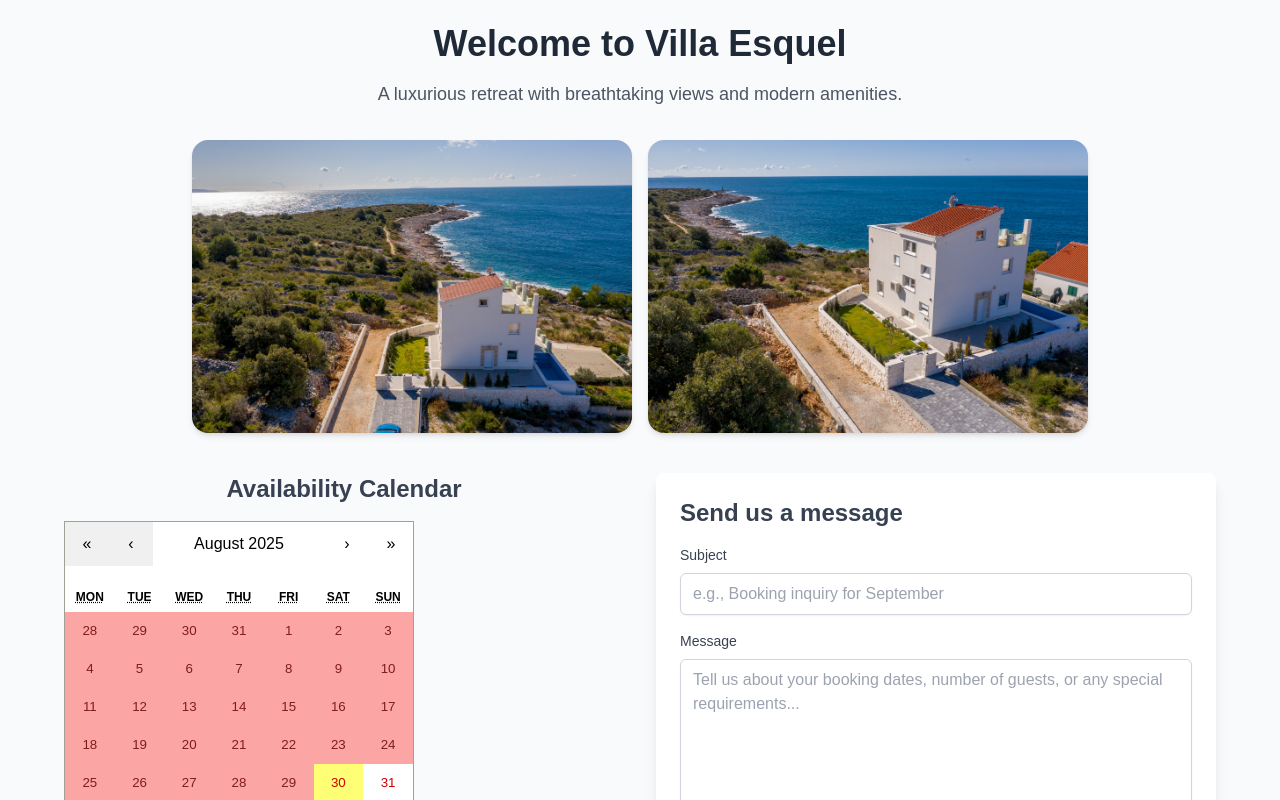
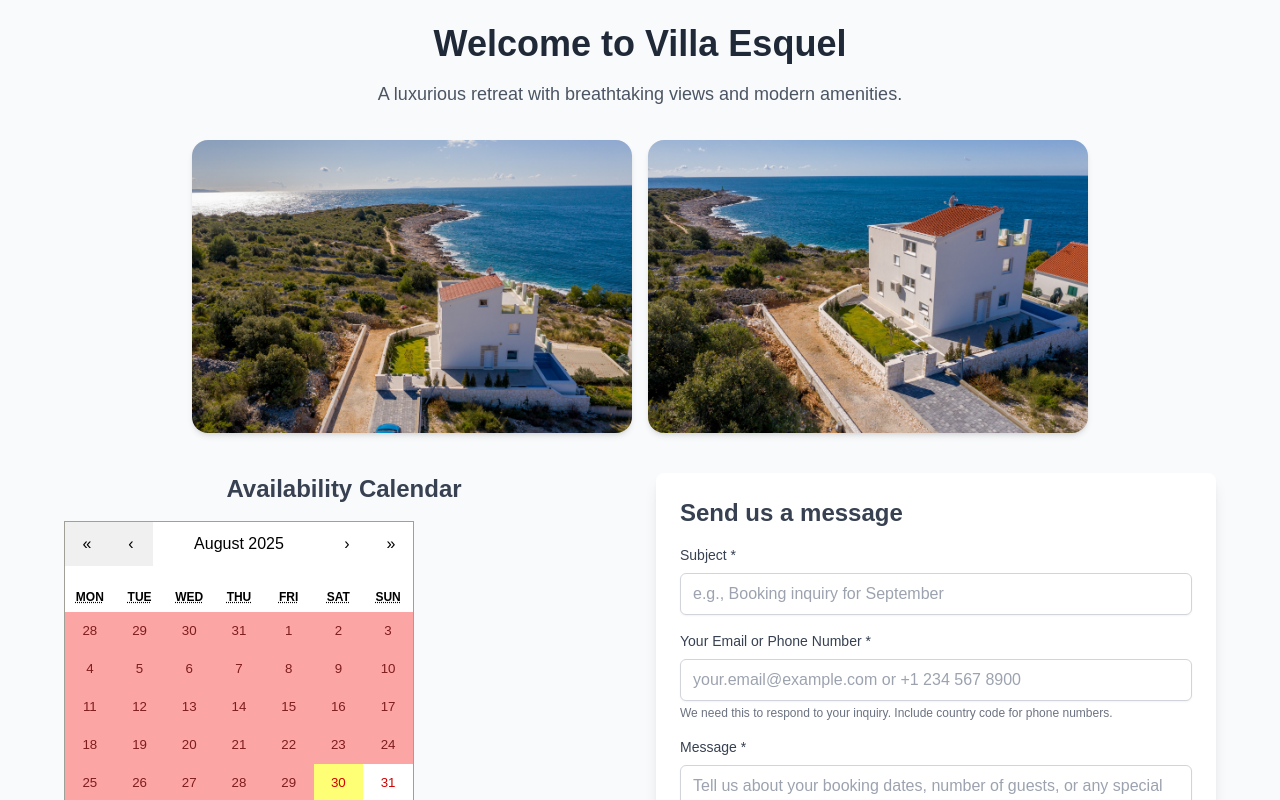
Before and after one commit to Mislav-Ro/villa-landing-page, a Next.js app: page / in a window 1280 px wide. Shown: the top 800 px of the page. Built offline with nearby package versions, Linux system fonts and the light colour scheme; no server answers.

Commit message:
Update VillaLandingPage.js

```diff
--- a/components/VillaLandingPage.js
+++ b/components/VillaLandingPage.js
@@ -6,7 +6,8 @@ import 'react-calendar/dist/Calendar.css'
 function ContactForm() {
   const [formData, setFormData] = useState({
     title: '',
-    message: ''
+    message: '',
+    contact: ''
   })
   const [isSubmitting, setIsSubmitting] = useState(false)
   const [submitStatus, setSubmitStatus] = useState(null)
@@ -20,8 +21,23 @@ function ContactForm() {
   }
 
   const handleSubmit = async () => {
-    if (!formData.title.trim() || !formData.message.trim()) {
-      setSubmitStatus({ type: 'error', message: 'Please fill in both title and message.' })
+    if (!formData.title.trim() || !formData.message.trim() || !formData.contact.trim()) {
+      setSubmitStatus({
+        type: 'error',
+        message: 'Please fill in all fields: subject, contact information, and message.'
+      })
+      return
+    }
+
+    // Basic email validation
+    const emailRegex = /^[^\s@]+@[^\s@]+\.[^\s@]+$/
+    const phoneRegex = /^(\+\d{1,3}[- ]?)?\d{10}/ // Basic phone validation
+
+    if (!emailRegex.test(formData.contact) && !phoneRegex.test(formData.contact.replace(/[- ()]/g, ''))) {
+      setSubmitStatus({
+        type: 'error',
+        message: 'Please enter a valid email address or phone number with country code.'
+      })
       return
     }
 
@@ -41,7 +57,7 @@ function ContactForm() {
 
       if (response.ok) {
         setSubmitStatus({ type: 'success', message: 'Your message has been sent successfully!' })
-        setFormData({ title: '', message: '' })
+        setFormData({ title: '', message: '', contact: '' })
       } else {
         setSubmitStatus({ type: 'error', message: result.error || 'Failed to send message. Please try again.' })
       }
@@ -70,7 +86,7 @@ function ContactForm() {
       <div className="space-y-4">
         <div>
           <label htmlFor="title" className="block text-sm font-medium text-gray-700 mb-2">
-            Subject
+            Subject *
           </label>
           <input
             type="text"
@@ -85,8 +101,27 @@ function ContactForm() {
         </div>
 
         <div>
+          <label htmlFor="contact" className="block text-sm font-medium text-gray-700 mb-2">
+            Your Email or Phone Number *
+          </label>
+          <input
+            type="text"
+            id="contact"
+            name="contact"
+            value={formData.contact}
+            onChange={handleInputChange}
+            className="w-full px-3 py-2 border border-gray-300 rounded-md shadow-sm focus:outline-none focus:ring-2 focus:ring-blue-500 focus:border-blue-500"
+            placeholder="your.email@example.com or +1 234 567 8900"
+            disabled={isSubmitting}
+          />
+          <p className="mt-1 text-xs text-gray-500">
+            We need this to respond to your inquiry. Include country code for phone numbers.
+          </p>
+        </div>
+
+        <div>
           <label htmlFor="message" className="block text-sm font-medium text-gray-700 mb-2">
-            Message
+            Message *
           </label>
           <textarea
             id="message"
```
